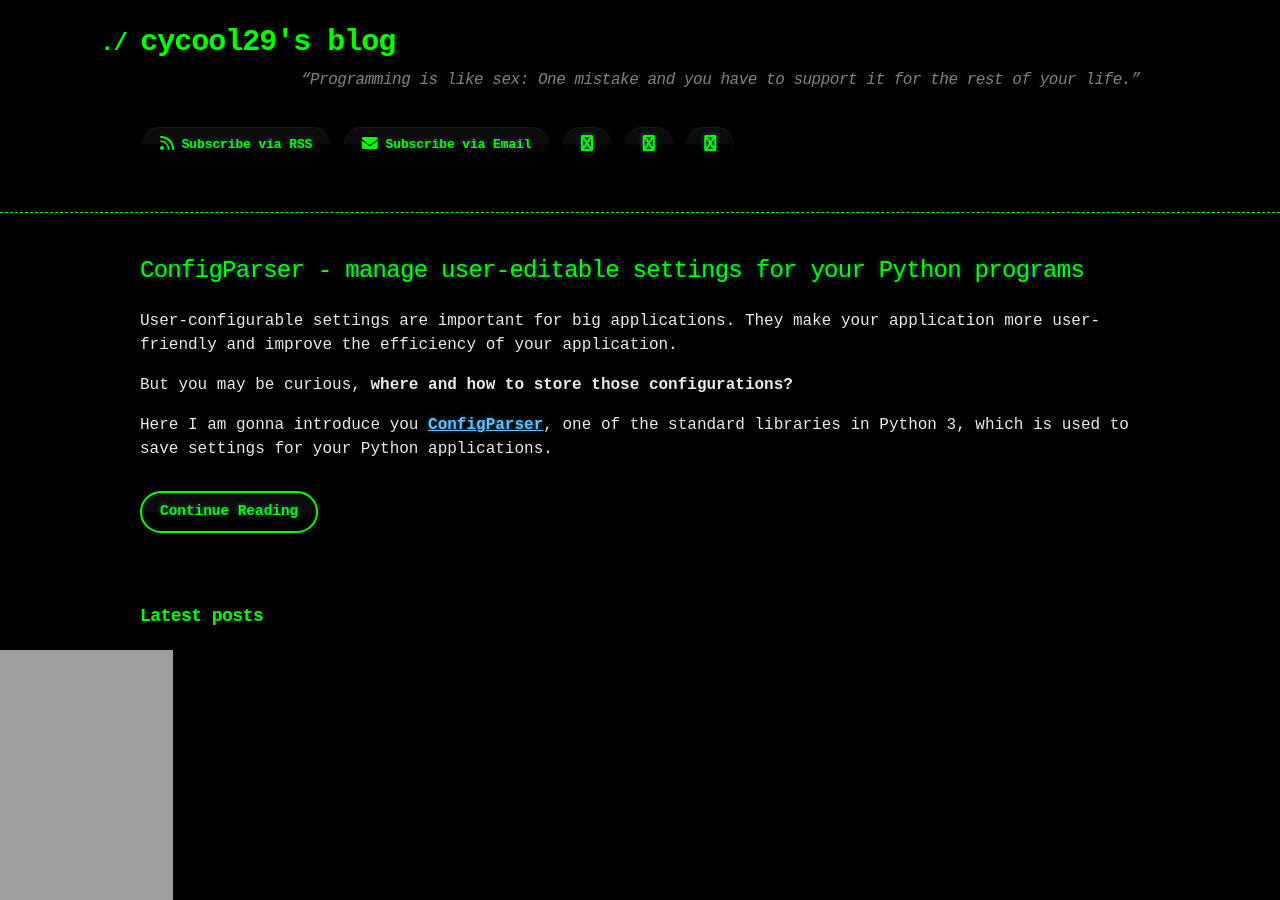
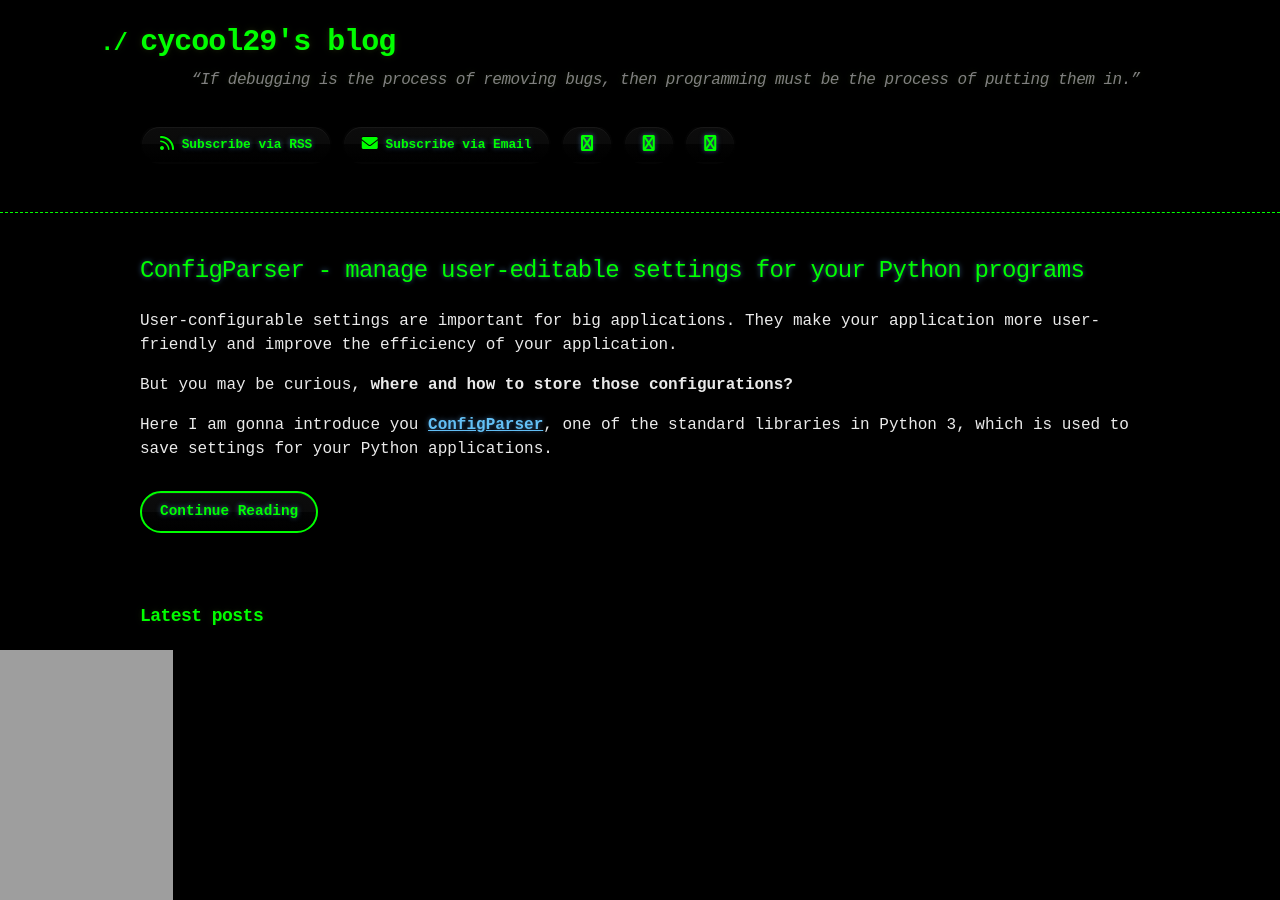
Before and after one commit to cycool29/cycool29.github.io, a Jekyll site: the page built from index.md, in a window 1280 px wide and 900 px high. Built offline with Jekyll 4.4.1, drawn with Linux system fonts in a browser that asks for light colours; a style sheet for code colours, icons or effects is not loaded.

Commit message:
Update quotes

```diff
--- a/_config.yml
+++ b/_config.yml
@@ -1,5 +1,5 @@
 title: cycool29's blog
-description: "“Programming is like sex: One mistake and you have to support it for the rest of your life.” "
+description: "“If debugging is the process of removing bugs, then programming must be the process of putting them in.” "
 bio: A high school student. Intermediate in Python, Git, Bash. Learning JavaScript. He/Him. "
 author: cycool29
 url: https://cycool29.github.io
```
